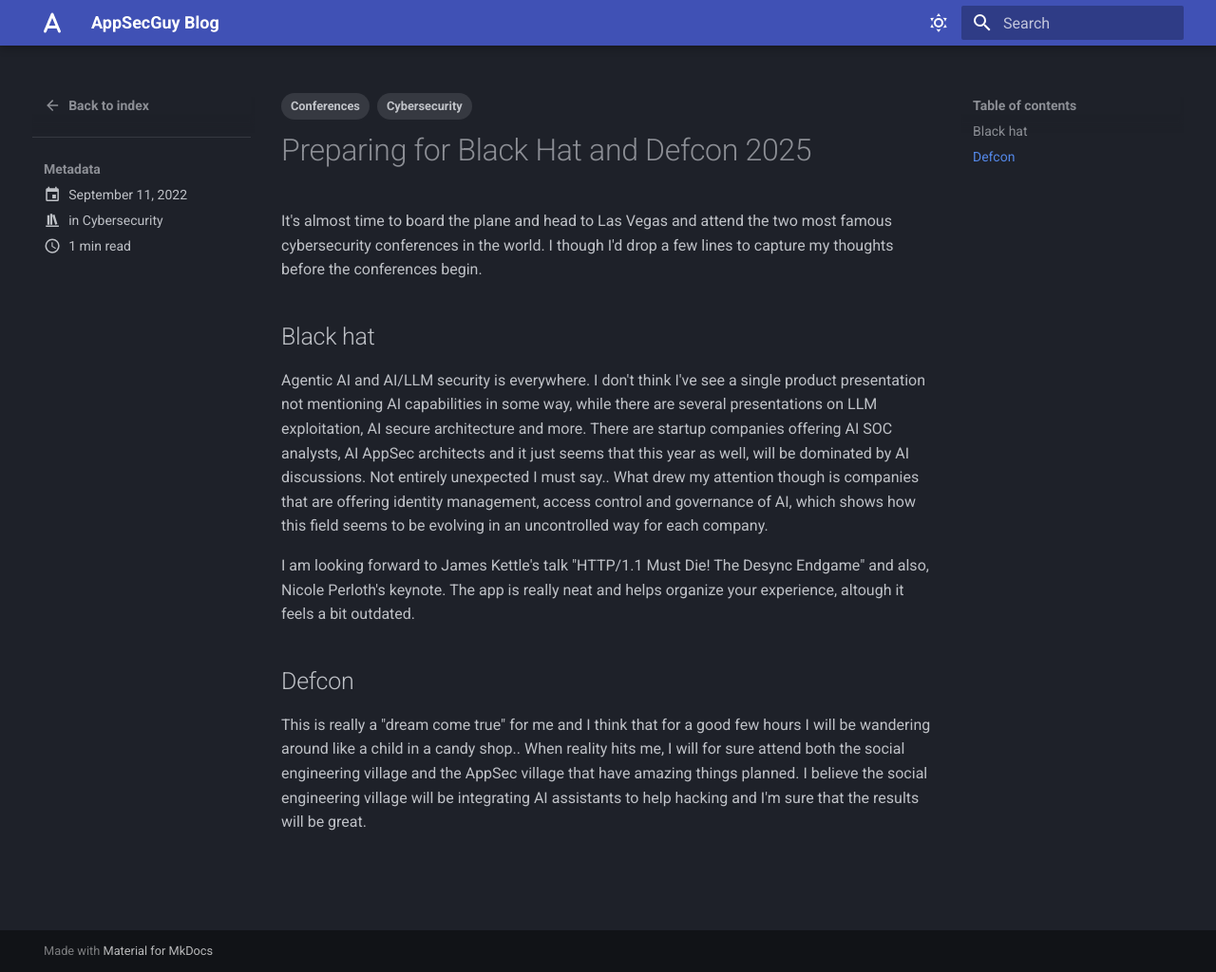
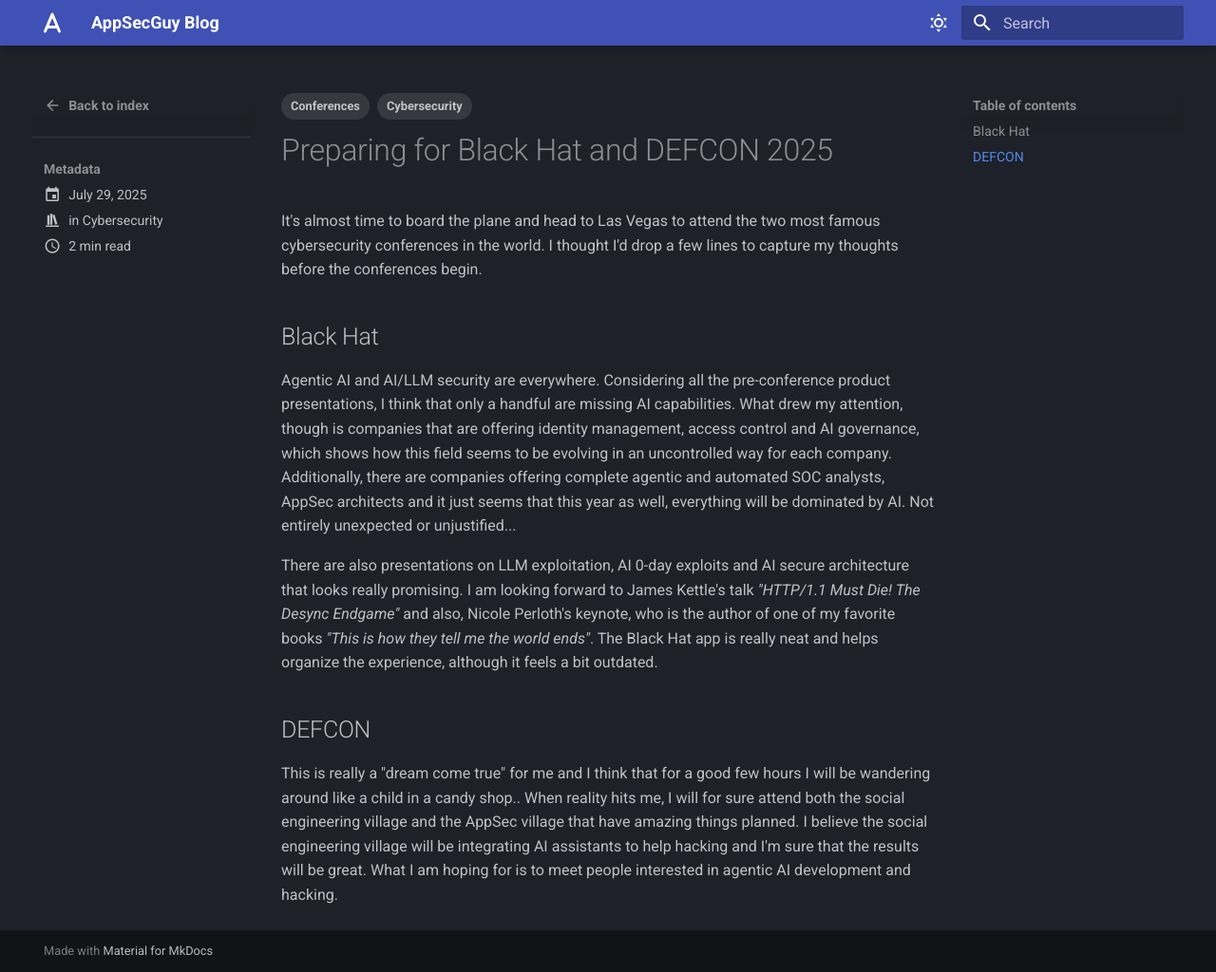
Before and after one commit to nkalexiou/appsecguy, an MkDocs documentation site: the page built from docs/blog/posts/heading-to-blackhat-defcon.md, in a window 1280 px wide and 1024 px high. Shown: the whole window at 95% size. Built offline with MkDocs 1.6.1 and Material for MkDocs 9.7.7, drawn with Linux system fonts in a browser that asks for light colours.

Commit message:
grammar fixes defcon blackhat

```diff
--- a/docs/blog/posts/heading-to-blackhat-defcon.md
+++ b/docs/blog/posts/heading-to-blackhat-defcon.md
@@ -1,23 +1,23 @@
 ---
 draft: false
-title:  "Preparing for Black Hat and Defcon 2025"
-date:   2022-09-11
+title:  "Preparing for Black Hat and DEFCON 2025"
+date:   2025-07-29
 categories:
   - Cybersecurity
-description: "Preparing for attending Black Hat and Defcon 2025"
+description: "Preparing for attending Black Hat and DEFCON 2025"
 tags:
   - Cybersecurity
   - Conferences
 ---
 
-It's almost time to board the plane and head to Las Vegas and attend the two most famous cybersecurity conferences in the world. I though I'd drop a few lines to capture my thoughts before the conferences begin.
+It's almost time to board the plane and head to Las Vegas to attend the two most famous cybersecurity conferences in the world. I thought I'd drop a few lines to capture my thoughts before the conferences begin.
 
-## Black hat
+## Black Hat
 
-Agentic AI and AI/LLM security is everywhere. I don't think I've see a single product presentation not mentioning AI capabilities in some way, while there are several presentations on LLM exploitation, AI secure architecture and more. There are startup companies offering AI SOC analysts, AI AppSec architects and it just seems that this year as well, will be dominated by AI discussions. Not entirely unexpected I must say.. What drew my attention though is companies that are offering identity management, access control and governance of AI, which shows how this field seems to be evolving in an uncontrolled way for each company.
+Agentic AI and AI/LLM security are everywhere. Considering all the pre-conference product presentations, I think that only a handful are missing AI capabilities. What drew my attention, though is companies that are offering identity management, access control and AI governance, which shows how this field seems to be evolving in an uncontrolled way for each company. Additionally, there are companies offering complete agentic and automated SOC analysts, AppSec architects and it just seems that this year as well, everything will be dominated by AI. Not entirely unexpected or unjustified...
 
-I am looking forward to James Kettle's talk "HTTP/1.1 Must Die! The Desync Endgame" and also, Nicole Perloth's keynote. The app is really neat and helps organize your experience, altough it feels a bit outdated.
+There are also presentations on LLM exploitation, AI 0-day exploits and AI secure architecture that looks really promising. I am looking forward to James Kettle's talk *"HTTP/1.1 Must Die! The Desync Endgame"* and also, Nicole Perloth's keynote, who is the author of one of my favorite books *"This is how they tell me the world ends"*. The Black Hat app is really neat and helps organize the experience, although it feels a bit outdated.
 
-## Defcon
+## DEFCON
 
-This is really a "dream come true" for me and I think that for a good few hours I will be wandering around like a child in a candy shop.. When reality hits me, I will for sure attend both the social engineering village and the AppSec village that have amazing things planned. I believe the social engineering village will be integrating AI assistants to help hacking and I'm sure that the results will be great.
+This is really a "dream come true" for me and I think that for a good few hours I will be wandering around like a child in a candy shop.. When reality hits me, I will for sure attend both the social engineering village and the AppSec village that have amazing things planned. I believe the social engineering village will be integrating AI assistants to help hacking and I'm sure that the results will be great. What I am hoping for is to meet people interested in agentic AI development and hacking.
```
